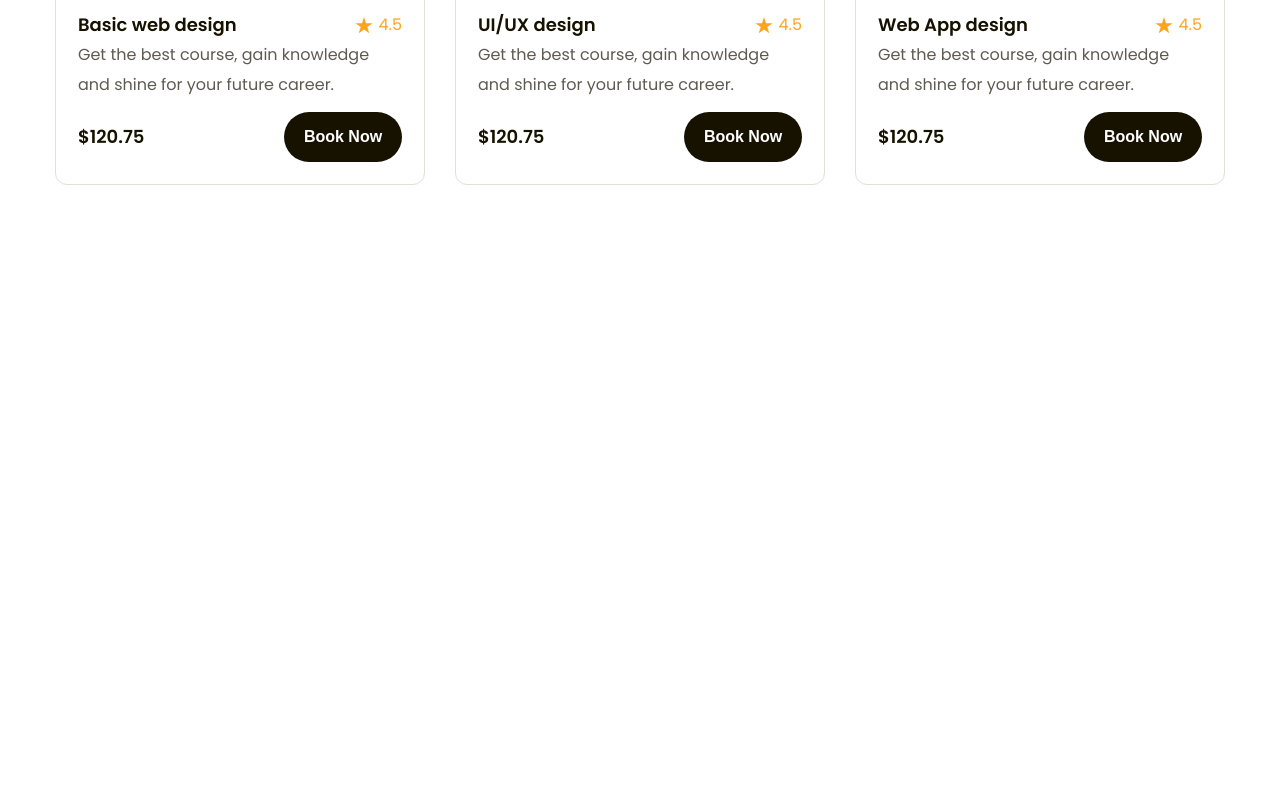
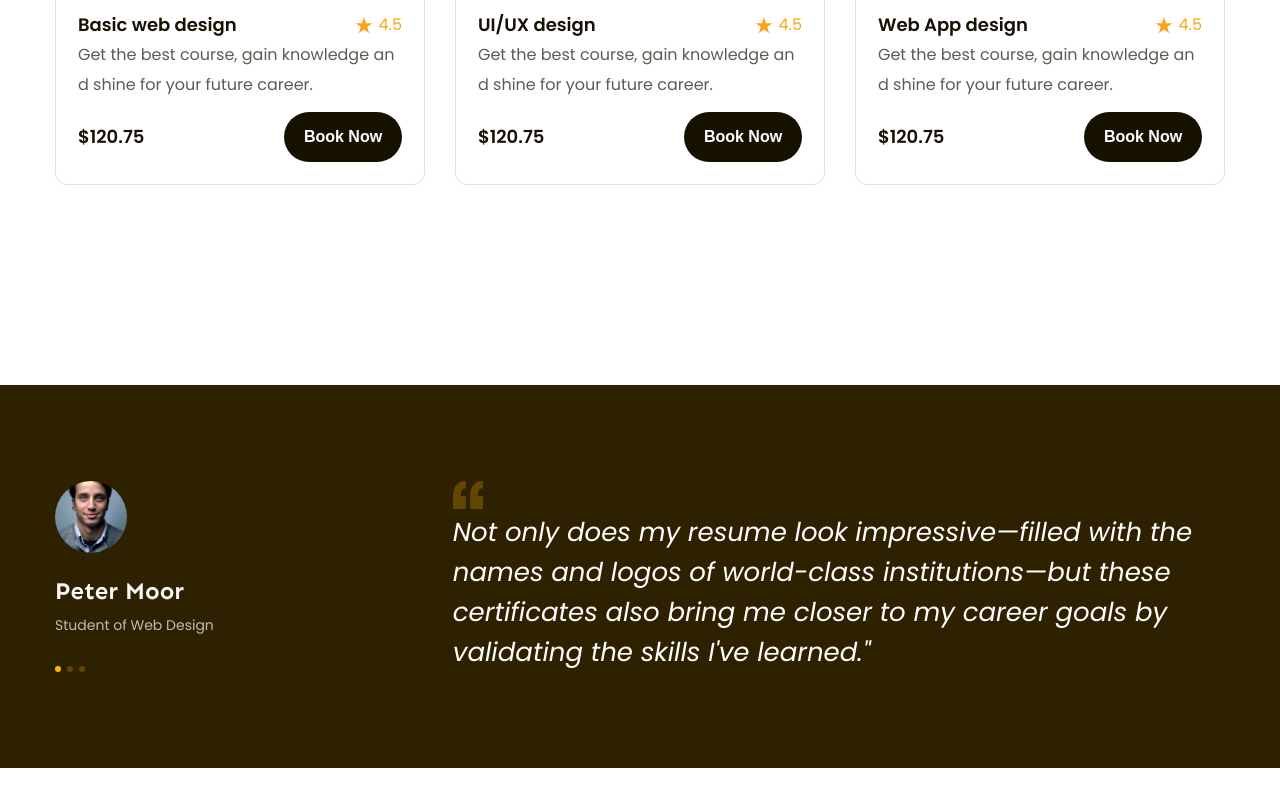
Before and after one commit to phuongnv68/Figma-to-HTML, a plain HTML site: page index.html in a window 1280 px wide. Shown: the part 1305-2112 px from the top of the page. Drawn offline with Linux system fonts and the light colour scheme.

Commit message:
P6 làm phần feedback

```diff
--- a/assets/css/style.css
+++ b/assets/css/style.css
@@ -47,6 +47,18 @@ a {
 .btn:hover {
   opacity: 0.9;
   cursor: pointer;
+}
+.line-clamp {
+  display: -webkit-box;
+  -webkit-line-clamp: var(--line-clamp, 1);
+  -webkit-box-orient: vertical;
+  overflow: hidden;
+}
+.line-clamp.line-2 {
+  --line-clamp: 2;
+}
+.break-all {
+  word-break: break-all;
 }
 /* header */
 .header {
@@ -281,6 +293,7 @@ a {
   margin-top: 55px;
 }
 .popular .course-item {
+  flex: 1;
   border-radius: 12px;
   border: 1px solid #e2dfda;
   background: #fff;
@@ -339,3 +352,65 @@ a {
 .popular .course-item .btn-book:hover {
   background: var(--primary-color);
 }
+
+/* feedback */
+.feedback {
+  margin-top: 135px;
+  padding: 96px 0px;
+  background: #2e2100;
+}
+.feedback-list {
+  display: flex;
+  overflow: hidden;
+}
+.feedback-item {
+  width: 100%;
+  display: flex;
+  flex-shrink: 0;
+}
+.feedback-item .avatar {
+  width: 72px;
+  height: 72px;
+  border-radius: 50%;
+  object-fit: cover;
+}
+.feedback-item .info .member-name {
+  margin-top: 18px;
+  color: #f7f7f7;
+  font-family: var(--font-heading);
+  font-size: 2.4rem;
+  font-weight: 700;
+  line-height: 1.42; /* 141.667% */
+}
+.feedback-item .info .desc {
+  margin-top: 4px;
+  color: #bfbcb2;
+  font-size: 1.4rem;
+  line-height: 1.86; /* 185.714% */
+}
+.feedback-item .dots {
+  gap: 6px;
+  display: flex;
+  margin-top: 28px;
+}
+.feedback-item .dot {
+  height: 6px;
+  width: 6px;
+  border-radius: 50%;
+  background: #634700;
+  cursor: pointer;
+}
+.feedback-item .dot.active {
+  background-color: var(--primary-color);
+  cursor: default;
+}
+.feedback-item .content {
+  width: 66%;
+  margin-left: auto;
+}
+.feedback-item blockquote {
+  color: #fff;
+  font-size: 2.6rem;
+  font-style: italic;
+  line-height: 1.54; /* 153.846% */
+}
--- a/index.html
+++ b/index.html
@@ -3,7 +3,7 @@
   <head>
     <meta charset="UTF-8" />
     <meta name="viewport" content="width=device-width, initial-scale=1.0" />
-    <!-- reser CSS -->
+    <!-- reset CSS -->
     <link rel="stylesheet" href="./assets/css/reset.css" />
     <!-- Thêm fonts -->
     <link rel="preconnect" href="https://fonts.googleapis.com" />
@@ -169,16 +169,28 @@
           <div class="course-list">
             <!-- item 1 -->
             <div class="course-item">
-              <a href="#!"><img src="./assets/img/Image.png" alt="Basic web design" class="thumb"></a>
+              <a href="#!"
+                ><img
+                  src="./assets/img/Image.png"
+                  alt="Basic web design"
+                  class="thumb"
+              /></a>
               <div class="info">
                 <div class="head">
-                  <h3 class="title"><a href="#!">Basic web design</a></h3>
+                  <h3 class="title">
+                    <a class="line-clamp break-all" href="#!"
+                      >Basic web design</a
+                    >
+                  </h3>
                   <div class="rating">
-                    <img src="./assets/Icon/Star 6.svg" alt="" class="start">
+                    <img src="./assets/Icon/Star 6.svg" alt="" class="start" />
                     <span class="value">4.5</span>
                   </div>
                 </div>
-                <p class="desc">Get the best course, gain knowledge and shine for your future career.</p>
+                <p class="desc line-clamp line-2 break-all">
+                  Get the best course, gain knowledge and shine for your future
+                  career.
+                </p>
 
                 <div class="foot">
                   <span class="price">$120.75</span>
@@ -186,18 +198,28 @@
                 </div>
               </div>
             </div>
-             <!-- item 2 -->
-             <div class="course-item">
-             <a href="#!"> <img src="./assets/img/Image 2.png" alt="UI/UX design" class="thumb"></a>
+            <!-- item 2 -->
+            <div class="course-item">
+              <a href="#!">
+                <img
+                  src="./assets/img/Image 2.png"
+                  alt="UI/UX design"
+                  class="thumb"
+              /></a>
               <div class="info">
                 <div class="head">
-                  <h3 class="title"><a href="#!">UI/UX design</a></h3>
+                  <h3 class="title">
+                    <a class="line-clamp break-all" href="#!">UI/UX design</a>
+                  </h3>
                   <div class="rating">
-                    <img src="./assets/Icon/Star 6.svg" alt="" class="start">
+                    <img src="./assets/Icon/Star 6.svg" alt="" class="start" />
                     <span class="value">4.5</span>
                   </div>
                 </div>
-                <p class="desc">Get the best course, gain knowledge and shine for your future career.</p>
+                <p class="desc line-clamp line-2 break-all">
+                  Get the best course, gain knowledge and shine for your future
+                  career.
+                </p>
 
                 <div class="foot">
                   <span class="price">$120.75</span>
@@ -205,18 +227,28 @@
                 </div>
               </div>
             </div>
-             <!-- item 3 -->
-             <div class="course-item">
-              <a href="#!"><img src="./assets/img/Image 3.png" alt="Web App design" class="thumb"></a>
+            <!-- item 3 -->
+            <div class="course-item">
+              <a href="#!"
+                ><img
+                  src="./assets/img/Image 3.png"
+                  alt="Web App design"
+                  class="thumb"
+              /></a>
               <div class="info">
                 <div class="head">
-                  <h3 class="title"><a href="#!">Web App design</a></h3>
+                  <h3 class="title">
+                    <a class="line-clamp break-all" href="#!">Web App design</a>
+                  </h3>
                   <div class="rating">
-                    <img src="./assets/Icon/Star 6.svg" alt="" class="start">
+                    <img src="./assets/Icon/Star 6.svg" alt="" class="start" />
                     <span class="value">4.5</span>
                   </div>
                 </div>
-                <p class="desc">Get the best course, gain knowledge and shine for your future career.</p>
+                <p class="desc line-clamp line-2 break-all">
+                  Get the best course, gain knowledge and shine for your future
+                  career.
+                </p>
 
                 <div class="foot">
                   <span class="price">$120.75</span>
@@ -227,6 +259,111 @@
           </div>
         </div>
       </div>
+      <!-- feedback -->
+      <div class="feedback">
+        <div class="main-content">
+          <div class="feedback-list">
+            <!-- item 1 -->
+            <div class="feedback-item">
+              <!-- khối bên trái-->
+              <div class="info">
+                <img
+                  src="./assets/img/avt.jpg"
+                  alt="peter Moor"
+                  class="avatar"
+                />
+                <p class="member-name">Peter Moor</p>
+                <p class="desc">Student of Web Design</p>
+                <div class="dots">
+                  <span class="dot active"></span>
+                  <span class="dot"></span>
+                  <span class="dot"></span>
+                </div>
+              </div>
+              <!-- khối bên phải -->
+              <div class="content">
+                <img
+                  src="./assets/Icon/Vector.svg"
+                  alt=""
+                  class="open-quotes"
+                />
+                <blockquote>
+                  Not only does my resume look impressive—filled with the names
+                  and logos of world-class institutions—but these certificates
+                  also bring me closer to my career goals by validating the
+                  skills I've learned."
+                </blockquote>
+              </div>
+            </div>
+
+            <!-- item 2 -->
+            <div class="feedback-item">
+              <!-- khối bên trái-->
+              <div class="info">
+                <img
+                  src="./assets/img/avt2.jpg"
+                  alt="peter Moor"
+                  class="avatar"
+                />
+                <p class="member-name">Peter Moor</p>
+                <p class="desc">Student of Web Design</p>
+                <div class="dots">
+                  <span class="dot"></span>
+                  <span class="dot active"></span>
+                  <span class="dot"></span>
+                </div>
+              </div>
+              <!-- khối bên phải -->
+              <div class="content">
+                <img
+                  src="./assets/Icon/Vector.svg"
+                  alt=""
+                  class="open-quotes"
+                />
+                <blockquote>
+                  Not only does my resume look impressive—filled with the names
+                  and logos of world-class institutions—but these certificates
+                  also bring me closer to my career goals by validating the
+                  skills I've learned."
+                </blockquote>
+              </div>
+            </div>
+
+            <!-- item3  -->
+            <div class="feedback-item">
+              <!-- khối bên trái-->
+              <div class="info">
+                <img
+                  src="./assets/img/avt3.jpg"
+                  alt="peter Moor"
+                  class="avatar"
+                />
+                <p class="member-name">Peter Moor</p>
+                <p class="desc">Student of Web Design</p>
+                <div class="dots">
+                  <span class="dot"></span>
+                  <span class="dot"></span>
+                  <span class="dot active"></span>
+                </div>
+              </div>
+              <!-- khối bên phải -->
+              <div class="content">
+                <img
+                  src="./assets/Icon/Vector.svg"
+                  alt=""
+                  class="open-quotes"
+                />
+                <blockquote>
+                  Not only does my resume look impressive—filled with the names
+                  and logos of world-class institutions—but these certificates
+                  also bring me closer to my career goals by validating the
+                  skills I've learned."
+                </blockquote>
+              </div>
+            </div>
+          </div>
+        </div>
+      </div>
     </main>
   </body>
 </html>
```
Also changed, not shown: assets/Icon/Vector.svg (added), assets/img/avt.jpg (added), assets/img/avt2.jpg (added), assets/img/avt3.jpg (added).
